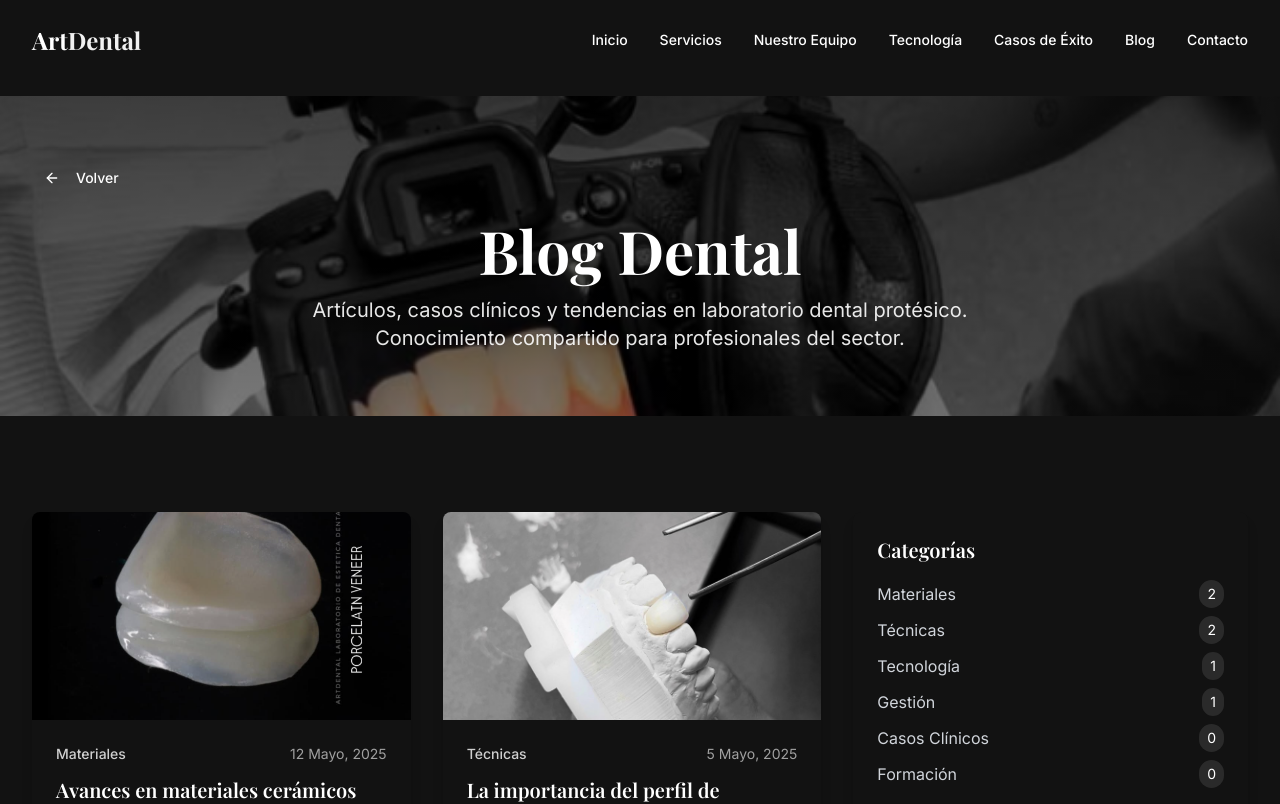
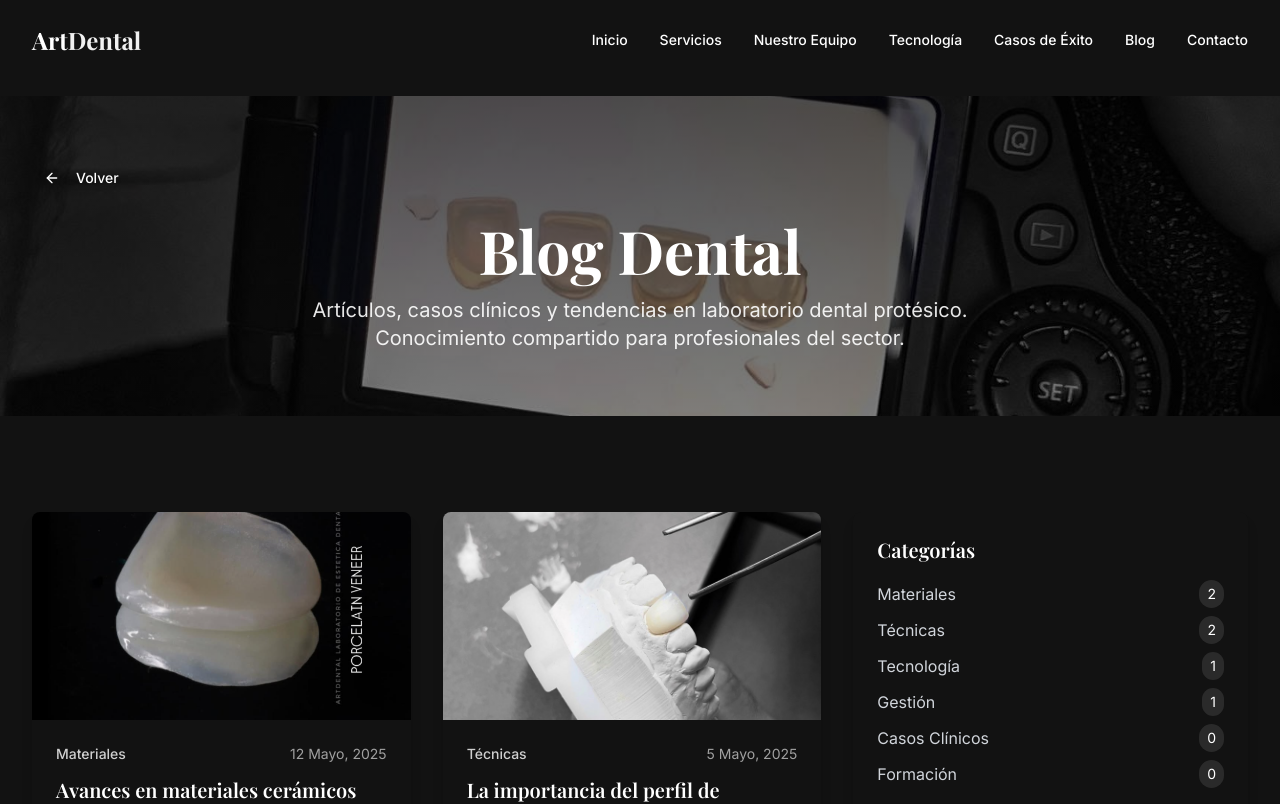
Before and after one commit to WebsClimaDent/artdental-elegance-web, a React (Vite) app: page /blog in a window 1280 px wide. Shown: the top 804 px of the page. Built offline with nearby package versions, Linux system fonts and the light colour scheme.

Commit message:
Change blog header image and opacity
Updated the header image on the blog page (`Blog.tsx`) and applied a dark opacity.

```diff
--- a/src/pages/Blog.tsx
+++ b/src/pages/Blog.tsx
@@ -104,7 +104,7 @@ const Blog = () => {
       <main className="bg-dental-dark min-h-screen pt-24">
         {/* Hero Section */}
         <section className="py-16 bg-cover bg-center relative"
-                style={{ backgroundImage: 'linear-gradient(rgba(0,0,0,0.7), rgba(0,0,0,0.5)), url(/lovable-uploads/90f75264-f185-4388-b39e-1766dd53e321.png)' }}>
+                style={{ backgroundImage: 'linear-gradient(rgba(0,0,0,0.7), rgba(0,0,0,0.5)), url(/lovable-uploads/1ab6e286-fa12-4bc9-8642-2266335f3355.png)' }}>
           <div className="container-custom">
             <div className="mb-6">
               <BackButton className="text-white hover:text-dental-light" />
```
Also changed, not shown: public/lovable-uploads/1ab6e286-fa12-4bc9-8642-2266335f3355.png (added).
